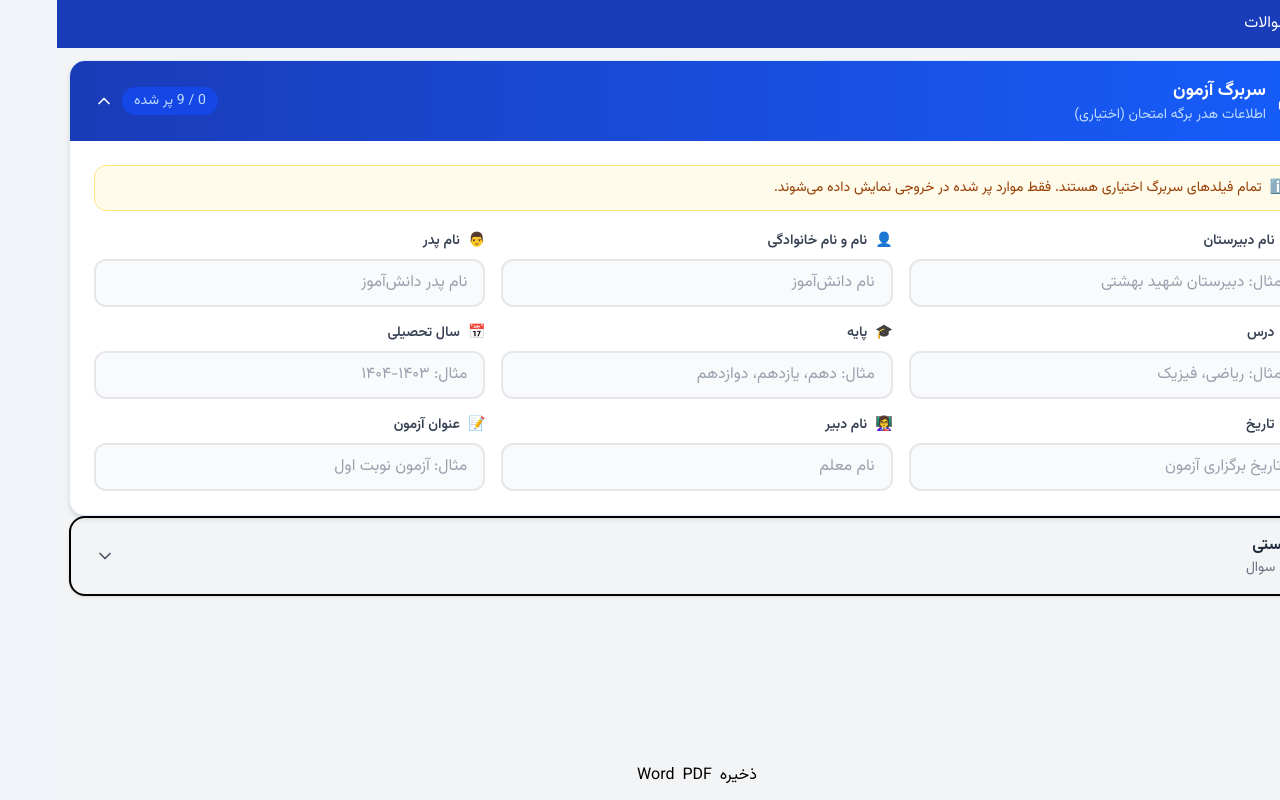
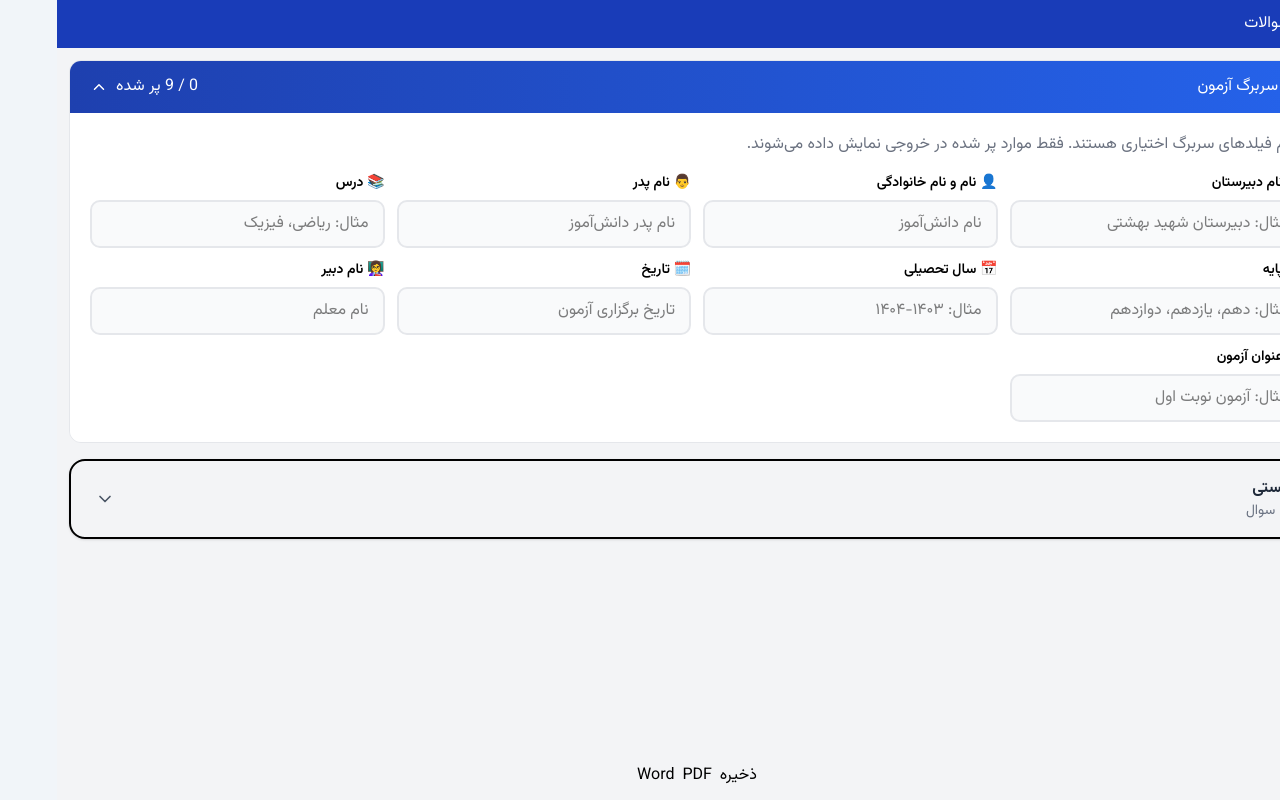
Before and after one commit to pahang52/Exam-maker, a React (Vite) app: page / in a window 1280 px wide. Built offline with nearby package versions, Linux system fonts and the light colour scheme.

Commit message:
Refactor HeaderForm component structure and styles
Refactor HeaderForm component for improved readability and maintainability. Adjusted styles and added filledCount and hasPreview calculations.

```diff
--- a/src/components/HeaderForm.tsx
+++ b/src/components/HeaderForm.tsx
@@ -14,7 +14,12 @@ const HeaderForm: React.FC<HeaderFormProps> = ({ header, onChange }) => {
     onChange({ ...header, [field]: value });
   };
 
-  const fields: { key: keyof HeaderInfo; label: string; placeholder: string; icon: string }[] = [
+  const fields: {
+    key: keyof HeaderInfo;
+    label: string;
+    placeholder: string;
+    icon: string;
+  }[] = [
     { key: 'schoolName', label: 'نام دبیرستان', placeholder: 'مثال: دبیرستان شهید بهشتی', icon: '🏫' },
     { key: 'studentName', label: 'نام و نام خانوادگی', placeholder: 'نام دانش‌آموز', icon: '👤' },
     { key: 'fatherName', label: 'نام پدر', placeholder: 'نام پدر دانش‌آموز', icon: '👨' },
@@ -26,84 +31,88 @@ const HeaderForm: React.FC<HeaderFormProps> = ({ header, onChange }) => {
     { key: 'examTitle', label: 'عنوان آزمون', placeholder: 'مثال: آزمون نوبت اول', icon: '📝' },
   ];
 
+  const filledCount = Object.values(header).filter(
+    v => typeof v === 'string' && v.trim()
+  ).length;
+
+  const hasPreview = Object.values(header).some(
+    v => typeof v === 'string' && v.trim()
+  );
+
   return (
-    <div className="bg-white rounded-2xl shadow-md border border-blue-100 overflow-hidden">
+    <div style={{ border: '1px solid #e5e7eb', borderRadius: 12, overflow: 'hidden', marginBottom: 16 }}>
       <button
+        type="button"
         onClick={() => setIsOpen(!isOpen)}
-        className="w-full flex items-center justify-between px-6 py-4 bg-gradient-to-l from-blue-600 to-blue-800 text-white hover:from-blue-700 hover:to-blue-900 transition-all"
+        style={{
+          width: '100%',
+          display: 'flex',
+          alignItems: 'center',
+          justifyContent: 'space-between',
+          padding: '14px 20px',
+          background: 'linear-gradient(to left, #2563eb, #1e40af)',
+          color: 'white',
+          border: 'none',
+          cursor: 'pointer',
+        }}
       >
-        <div className="flex items-center gap-3">
-          <School size={22} />
-          <div className="text-right">
-            <h2 className="font-bold text-lg">سربرگ آزمون</h2>
-            <p className="text-blue-200 text-sm">اطلاعات هدر برگه امتحان (اختیاری)</p>
-          </div>
-        </div>
-        <div className="flex items-center gap-2">
-          <span className="text-sm text-blue-200 bg-blue-700 px-3 py-1 rounded-full">
-            {Object.values(header).filter(v => v && v.trim()).length} / {fields.length} پر شده
-          </span>
-          {isOpen ? <ChevronUp size={20} /> : <ChevronDown size={20} />}
-        </div>
+        <span style={{ display: 'flex', alignItems: 'center', gap: 8 }}>
+          <School size={18} />
+          سربرگ آزمون
+        </span>
+        <span style={{ display: 'flex', alignItems: 'center', gap: 8 }}>
+          {filledCount} / {fields.length} پر شده
+          {isOpen ? <ChevronUp size={18} /> : <ChevronDown size={18} />}
+        </span>
       </button>
 
       {isOpen && (
-        <div className="p-6">
-          <div className="bg-amber-50 border border-amber-200 rounded-xl p-3 mb-5 text-sm text-amber-800 flex items-center gap-2">
-            <span>ℹ️</span>
-            <span>تمام فیلدهای سربرگ اختیاری هستند. فقط موارد پر شده در خروجی نمایش داده می‌شوند.</span>
+        <div style={{ padding: 20, background: '#fff' }}>
+          <div style={{ marginBottom: 16, color: '#6b7280' }}>
+            تمام فیلدهای سربرگ اختیاری هستند. فقط موارد پر شده در خروجی نمایش داده می‌شوند.
           </div>
 
-          <div className="grid grid-cols-1 md:grid-cols-2 lg:grid-cols-3 gap-4">
+          <div style={{ display: 'grid', gridTemplateColumns: 'repeat(auto-fit, minmax(240px, 1fr))', gap: 12 }}>
             {fields.map(field => (
-              <div key={field.key} className="group">
-                <label className="flex items-center gap-2 text-sm font-semibold text-gray-700 mb-2">
-                  <span>{field.icon}</span>
-                  <span>{field.label}</span>
+              <div key={field.key} style={{ display: 'flex', flexDirection: 'column', gap: 6 }}>
+                <label style={{ fontSize: 14, fontWeight: 600 }}>
+                  {field.icon} {field.label}
                 </label>
                 <input
-                  type="text"
                   value={header[field.key]}
-                  onChange={e => handleChange(field.key, e.target.value)}
+                  onChange={(e) => handleChange(field.key, e.target.value)}
                   placeholder={field.placeholder}
-                  className="w-full px-4 py-2.5 border-2 border-gray-200 rounded-xl focus:outline-none focus:border-blue-400 focus:ring-2 focus:ring-blue-100 transition-all text-right bg-gray-50 focus:bg-white placeholder-gray-400"
+                  style={{
+                    width: '100%',
+                    padding: '10px 14px',
+                    border: '2px solid #e5e7eb',
+                    borderRadius: 10,
+                    outline: 'none',
+                    textAlign: 'right',
+                    background: '#f9fafb',
+                  }}
                   dir="rtl"
                 />
               </div>
             ))}
           </div>
 
-          {/* Preview */}
-          {Object.values(header).some(v => v && v.trim()) && (
-            <div className="mt-6 border-2 border-dashed border-gray-200 rounded-xl p-4">
-              <h3 className="text-xs font-bold text-gray-500 mb-3 uppercase tracking-wider">پیش‌نمایش سربرگ</h3>
-              <div className="border border-gray-300 rounded-lg overflow-hidden">
-                <div className="bg-blue-800 text-white text-center py-3">
-                  <div className="text-sm font-bold">بسمه تعالی</div>
-                  <div className="font-bold">اداره آموزش و پرورش</div>
-                  {header.schoolName && <div className="text-sm text-blue-200">{header.schoolName}</div>}
-                </div>
-                <div className="grid grid-cols-3 text-xs">
-                  {[
-                    { label: 'نام و نام خانوادگی', value: header.studentName },
-                    { label: 'نام پدر', value: header.fatherName },
-                    { label: 'درس', value: header.subject },
-                    { label: 'پایه', value: header.grade },
-                    { label: 'سال تحصیلی', value: header.academicYear },
-                    { label: 'تاریخ', value: header.date },
-                  ].map(item => (
-                    <div key={item.label} className="border border-gray-200 p-2">
-                      <div className="text-gray-500 text-xs">{item.label}:</div>
-                      <div className="font-medium mt-0.5 border-b border-dotted border-gray-400 min-h-[16px]">
-                        {item.value || ''}
-                      </div>
-                    </div>
-                  ))}
-                </div>
-                <div className="bg-blue-50 px-4 py-2 flex justify-between text-xs">
-                  <span>دبیر: <strong>{header.teacherName || '___'}</strong></span>
-                  <span>عنوان: <strong>{header.examTitle || '___'}</strong></span>
-                </div>
+          {hasPreview && (
+            <div style={{ marginTop: 20, padding: 16, border: '1px dashed #cbd5e1', borderRadius: 12, background: '#f8fafc' }}>
+              <div style={{ fontWeight: 'bold', marginBottom: 8 }}>پیش‌نمایش سربرگ</div>
+              <div>بسمه تعالی</div>
+              <div>اداره آموزش و پرورش</div>
+              {header.schoolName && <div>{header.schoolName}</div>}
+
+              <div style={{ marginTop: 10, display: 'grid', gap: 4 }}>
+                <div>نام و نام خانوادگی: {header.studentName || ''}</div>
+                <div>نام پدر: {header.fatherName || ''}</div>
+                <div>درس: {header.subject || ''}</div>
+                <div>پایه: {header.grade || ''}</div>
+                <div>سال تحصیلی: {header.academicYear || ''}</div>
+                <div>تاریخ: {header.date || ''}</div>
+                <div>دبیر: {header.teacherName || '___'}</div>
+                <div>عنوان: {header.examTitle || '___'}</div>
               </div>
             </div>
           )}
```
